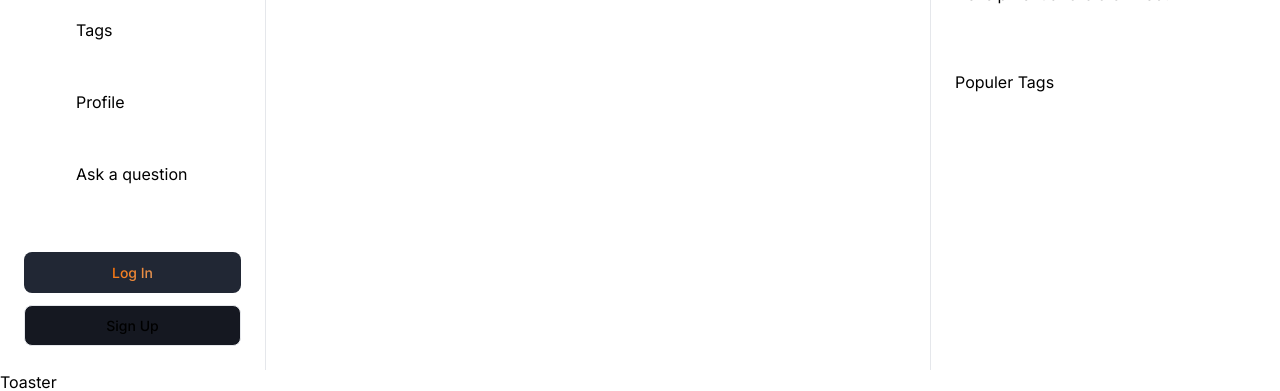
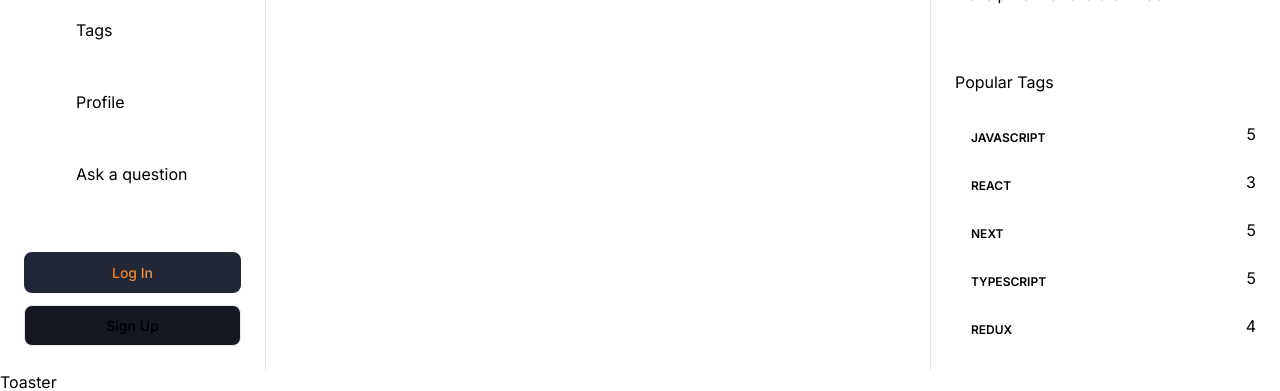
Before and after one commit to ashukumarverma/DevFlow, a Next.js app: page / in a window 1280 px wide. Shown: the part 430-821 px from the top of the page. Built offline with nearby package versions, Linux system fonts and the light colour scheme; no server answers.

Commit message:
tag Component, RightSidebar

```diff
--- /dev/null
+++ b/components/shared/RenderTag.tsx
@@ -0,0 +1,25 @@
+import Link from "next/link";
+import React from "react";
+import { Badge } from "@/components/ui/badge";
+
+interface Props {
+  _id: number;
+  name: string;
+  totalQuestions: number;
+  showCount?: boolean;
+}
+
+const RenderTag = ({ _id, name, totalQuestions, showCount }: Props) => {
+  return (
+    <Link href={`/tags/${_id}`} className="flex justify-between gap-2">
+      <Badge className="subtle-medium background-light800_dark300 text-light400_light500 rounded-md border-none px-4 py-2 uppercase">
+        {name}
+      </Badge>
+      {showCount && (
+        <p className="small-medium text-dark500_light700">{totalQuestions}</p>
+      )}
+    </Link>
+  );
+};
+
+export default RenderTag;
--- a/components/shared/RightSidebar.tsx
+++ b/components/shared/RightSidebar.tsx
@@ -1,6 +1,8 @@
 import React from "react";
 import Link from "next/link";
 import Image from "next/image";
+import RenderTag from "./RenderTag";
+
 const hotQuestions = [
   {
     _id: 1,
@@ -21,6 +23,34 @@ const hotQuestions = [
   {
     _id: 5,
     title: "Develpment android or web?",
+  },
+];
+
+const popularTags = [
+  {
+    _id: 1,
+    name: "javaScript",
+    totalQuestions: 5,
+  },
+  {
+    _id: 2,
+    name: "React",
+    totalQuestions: 3,
+  },
+  {
+    _id: 3,
+    name: "next",
+    totalQuestions: 5,
+  },
+  {
+    _id: 4,
+    name: "typeScript",
+    totalQuestions: 5,
+  },
+  {
+    _id: 5,
+    name: "redux",
+    totalQuestions: 4,
   },
 ];
 
@@ -51,7 +81,18 @@ const RightSidebar = () => {
         </div>
       </div>
       <div className="mt-16">
-      <h3 className="h3-bold text-dark200_light900">Populer Tags</h3>
+        <h3 className="h3-bold text-dark200_light900">Popular Tags</h3>
+        <div className="mt-7 flex flex-col gap-4">
+          {popularTags.map((tag) => (
+            <RenderTag
+              key={tag._id}
+              _id={tag._id}
+              name={tag.name}
+              totalQuestions={tag.totalQuestions}
+              showCount
+            />
+          ))}
+        </div>
       </div>
     </section>
   );
--- /dev/null
+++ b/components/ui/badge.tsx
@@ -0,0 +1,36 @@
+import * as React from "react"
+import { cva, type VariantProps } from "class-variance-authority"
+
+import { cn } from "@/lib/utils"
+
+const badgeVariants = cva(
+  "inline-flex items-center rounded-full border px-2.5 py-0.5 text-xs font-semibold transition-colors focus:outline-none focus:ring-2 focus:ring-ring focus:ring-offset-2",
+  {
+    variants: {
+      variant: {
+        default:
+          "border-transparent bg-primary text-primary-foreground hover:bg-primary/80",
+        secondary:
+          "border-transparent bg-secondary text-secondary-foreground hover:bg-secondary/80",
+        destructive:
+          "border-transparent bg-destructive text-destructive-foreground hover:bg-destructive/80",
+        outline: "text-foreground",
+      },
+    },
+    defaultVariants: {
+      variant: "default",
+    },
+  }
+)
+
+export interface BadgeProps
+  extends React.HTMLAttributes<HTMLDivElement>,
+    VariantProps<typeof badgeVariants> {}
+
+function Badge({ className, variant, ...props }: BadgeProps) {
+  return (
+    <div className={cn(badgeVariants({ variant }), className)} {...props} />
+  )
+}
+
+export { Badge, badgeVariants }
```
